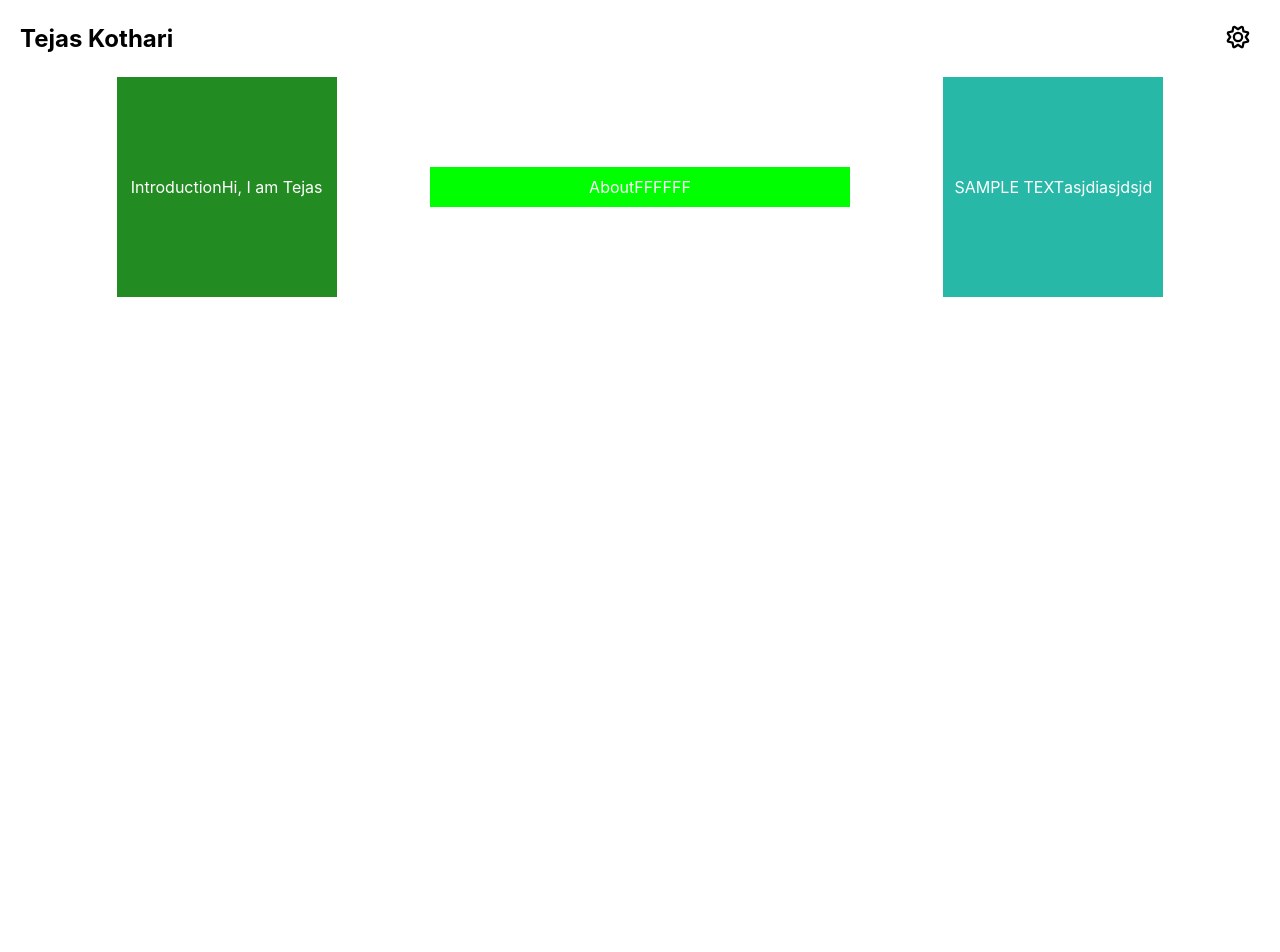
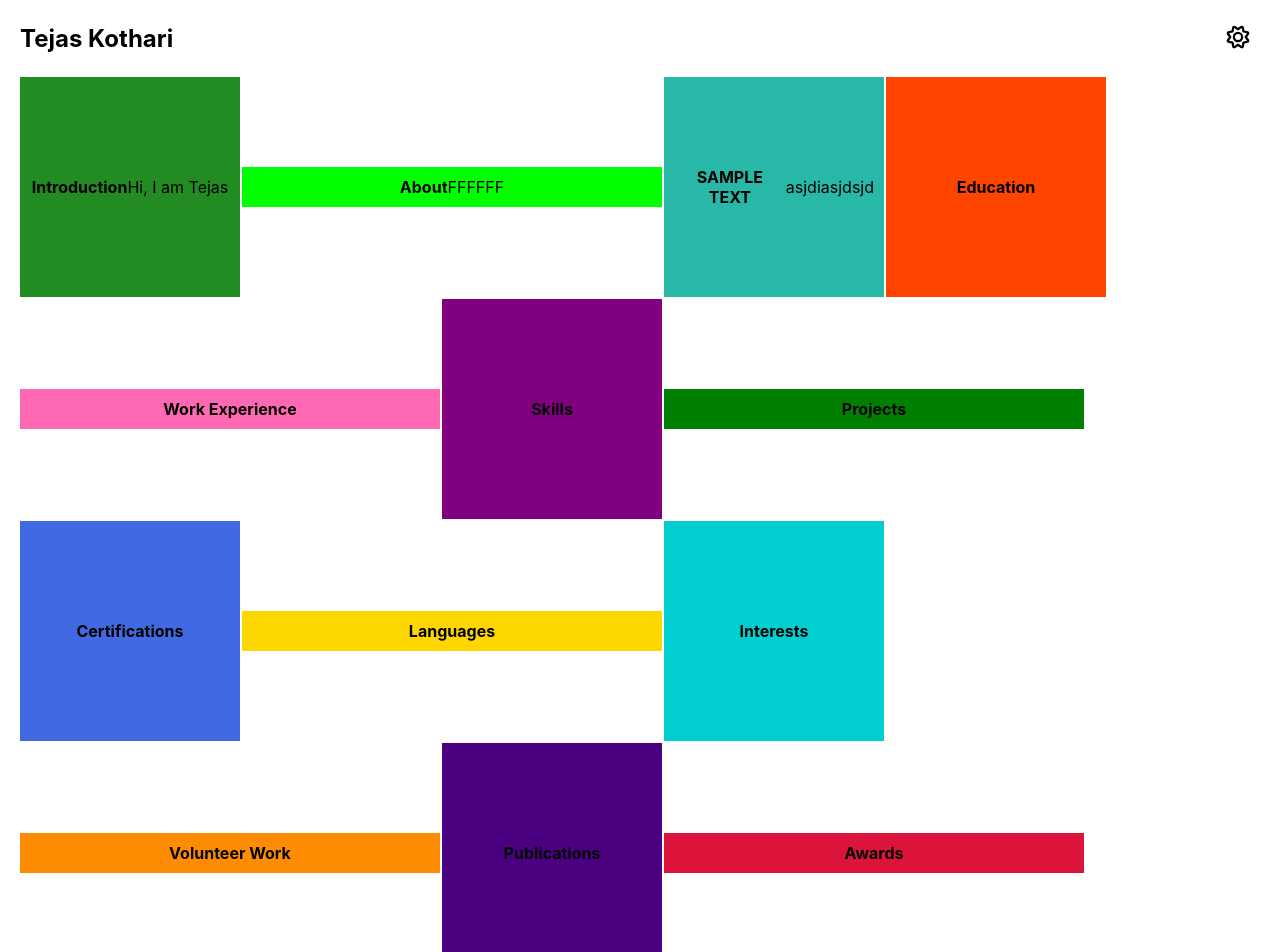
Before and after one commit to tejas-k3/tejas-kothari-portfolio, a React (Create React App) app: page / in a window 1280 px wide. Shown: the top 952 px of the page. Before the commit the page ends 840 px from the top, so only its background shows below. Built offline with nearby package versions, Linux system fonts and the light colour scheme.

Commit message:
Formatted tiles

```diff
--- a/src/App.css
+++ b/src/App.css
@@ -3,7 +3,7 @@
   padding: 20px;
   min-height: 100vh;
   transition: background-color 0.3s;
-  color:BLack;
+  color:Black;
 }
 
 .header {
@@ -11,7 +11,6 @@
   justify-content: space-between;
   align-items: center;
   margin-bottom: 20px;
-  /* color: white; */
 }
 
 .title {
--- a/src/App.js
+++ b/src/App.js
@@ -1,9 +1,11 @@
-import React, { useState } from "react";
+import React, { useState, createContext } from "react";
 import "./App.css";
 import sunIcon from "./sun.svg";
 import moonIcon from "./moon.svg";
 import Tile from "./Tile";
 import data from "./data.json";
+
+const ThemeContext = createContext();
 
 function App() {
   const [isDarkMode, setIsDarkMode] = useState(false);
@@ -13,6 +15,7 @@ function App() {
   };
 
   return (
+    <ThemeContext.Provider value={isDarkMode}>
       <div className={`App ${isDarkMode ? "dark" : "light"}`}>
         <header className="header">
           <div className="title">Tejas Kothari</div>
@@ -20,7 +23,6 @@ function App() {
             <img src={isDarkMode ? moonIcon : sunIcon} alt="Theme toggle" />
           </button>
         </header>
-      <body>
         <div className="tile-container">
           {data.tiles.map((tile, index) => (
             <Tile
@@ -32,9 +34,10 @@ function App() {
             />
           ))}
         </div>
-      </body>
       </div>
+    </ThemeContext.Provider>
   );
 }
 
 export default App;
+export { ThemeContext };
--- /dev/null
+++ b/src/Tile.css
@@ -0,0 +1,27 @@
+.tile-container {
+  display: flex;
+  flex-wrap: wrap;
+  justify-content: flex-start;
+  align-content: flex-start;
+  gap: 2px;
+}
+
+.tile {
+    background-color: var(--tile-color);
+    padding: 10px;
+    display: flex;
+    align-items: center;
+    justify-content: center;
+    color: var(--text-color); /* Use variable for text color */
+    width: var(--tile-width); /* Use variable for tile width */
+    height: var(--tile-height); /* Use variable for tile height */
+    border-radius: var(--tile-border-radius); /* Use variable for border radius */
+  }
+
+  .tile-name {
+    font-weight: bold;
+  }
+
+  .tile.dark {
+    color: white;
+  }
--- a/src/Tile.js
+++ b/src/Tile.js
@@ -1,22 +1,21 @@
-import React from 'react';
+import React, { useContext } from 'react';
+import './Tile.css';
+import { ThemeContext } from './App'; // Import the ThemeContext from App.js
 
 const Tile = ({ tileName, content, isSquare, color }) => {
+  const isDarkMode = useContext(ThemeContext); // Access the theme value from the ThemeContext
+
   const tileStyle = {
-    backgroundColor: color,
-    padding: '10px',
-    display: 'flex',
-    alignItems: 'center',
-    justifyContent: 'center',
-    color: 'white',
-    width: isSquare ? '200px' : '400px', // Adjust the width as needed
-    height: isSquare ? '200px' : 'auto', // Adjust the height as needed
-    // borderRadius: isSquare ? '50%' : '0', // Add border-radius for square tiles
+    '--tile-color': color,
+    '--text-color': isDarkMode ? 'white' : 'black', // Update the text color based on the theme value
+    '--tile-width': isSquare ? '200px' : '400px',
+    '--tile-height': isSquare ? '200px' : 'auto',
   };
 
   return (
-    <div style={tileStyle}>
-      <div>{tileName}</div>
-      <div>{content}</div>
+    <div className="tile" style={tileStyle}>
+      <div className="tile-name">{tileName}</div>
+      <div className="tile-content">{content}</div>
     </div>
   );
 };
--- a/src/data.json
+++ b/src/data.json
@@ -17,6 +17,84 @@
       "content": "asjdiasjdsjd",
       "isSquare": true,
       "color": "#28b8a7"
+    },
+    {
+      "tileName": "Education",
+      "content": "",
+      "isSquare": true,
+      "color": "#FF4500"
+    },
+    {
+      "tileName": "Work Experience",
+      "content": "",
+      "isSquare": false,
+      "color": "#FF69B4"
+    },
+    {
+      "tileName": "Skills",
+      "content": "",
+      "isSquare": true,
+      "color": "#800080"
+    },
+    {
+      "tileName": "Projects",
+      "content": "",
+      "isSquare": false,
+      "color": "#008000"
+    },
+    {
+      "tileName": "Certifications",
+      "content": "",
+      "isSquare": true,
+      "color": "#4169E1"
+    },
+    {
+      "tileName": "Languages",
+      "content": "",
+      "isSquare": false,
+      "color": "#FFD700"
+    },
+    {
+      "tileName": "Interests",
+      "content": "",
+      "isSquare": true,
+      "color": "#00CED1"
+    },
+    {
+      "tileName": "Volunteer Work",
+      "content": "",
+      "isSquare": false,
+      "color": "#FF8C00"
+    },
+    {
+      "tileName": "Publications",
+      "content": "",
+      "isSquare": true,
+      "color": "#4B0082"
+    },
+    {
+      "tileName": "Awards",
+      "content": "",
+      "isSquare": false,
+      "color": "#DC143C"
+    },
+    {
+      "tileName": "References",
+      "content": "",
+      "isSquare": true,
+      "color": "#6A5ACD"
+    },
+    {
+      "tileName": "Hobbies",
+      "content": "",
+      "isSquare": false,
+      "color": "#FF1493"
+    },
+    {
+      "tileName": "Contact Information",
+      "content": "",
+      "isSquare": true,
+      "color": "#1E90FF"
     }
   ]
 }
```
Lines whose indentation alone changed are shown as unchanged.
